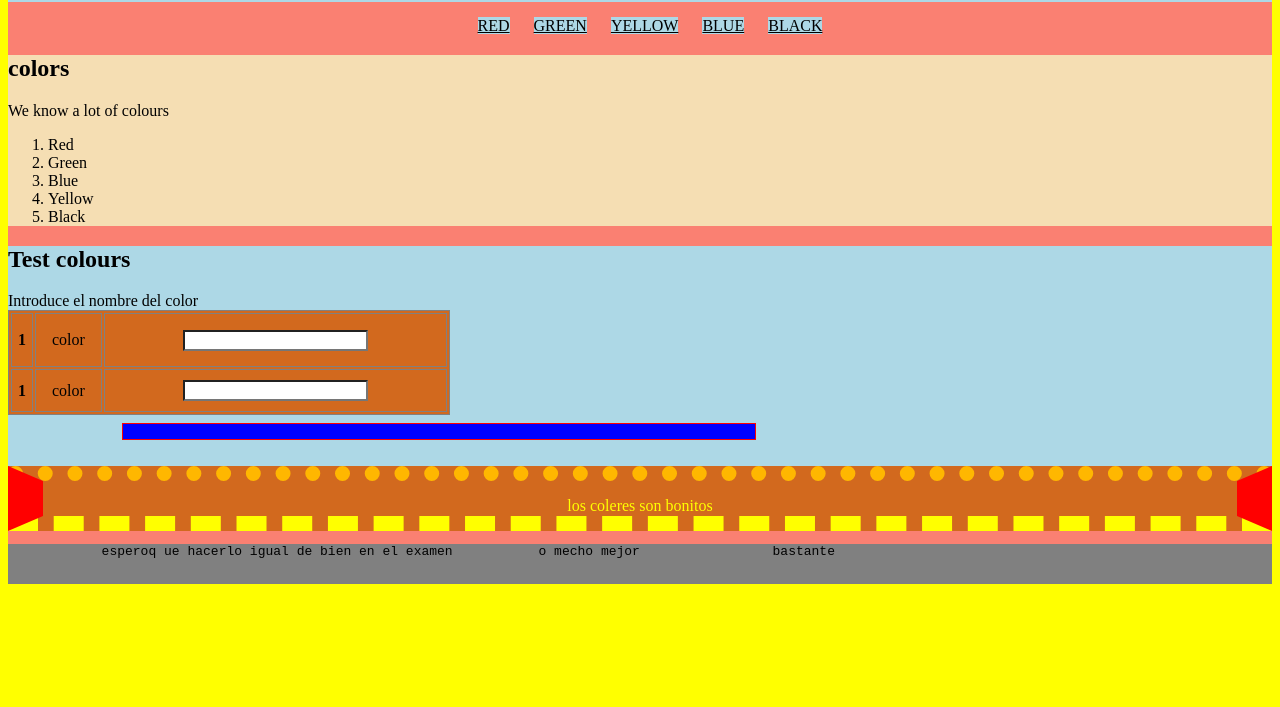
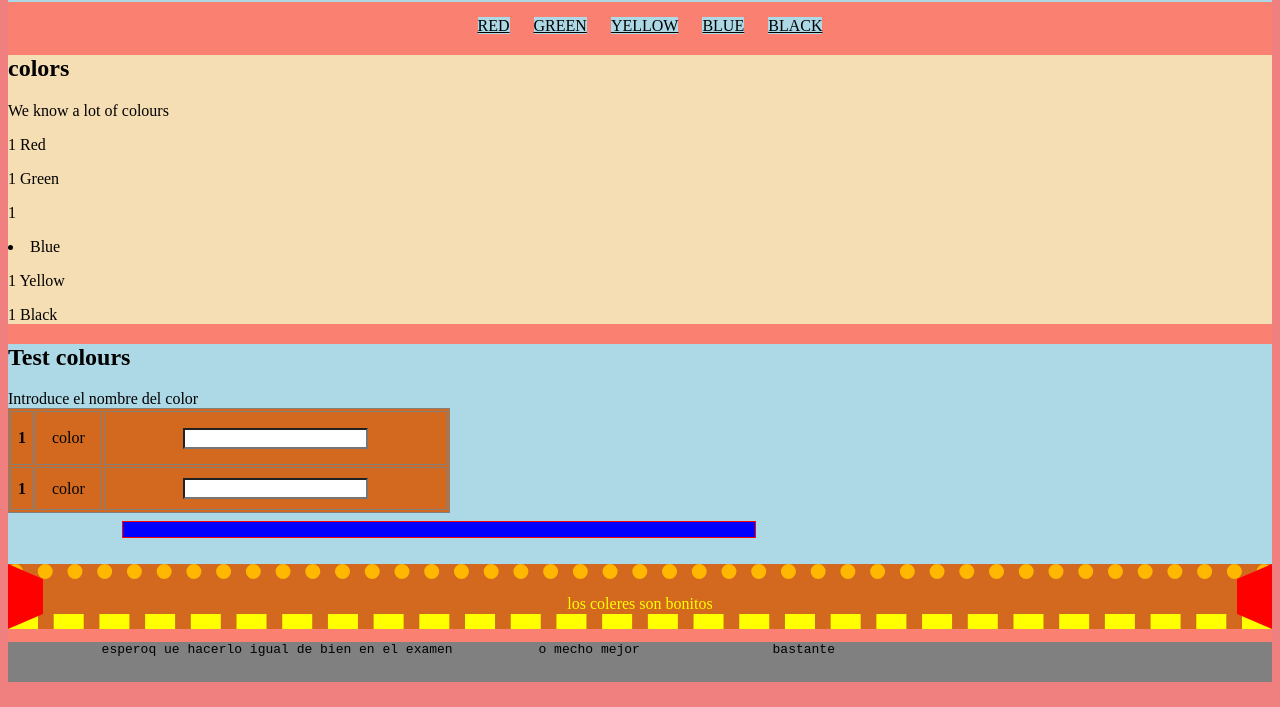
Before and after one commit to Jhotta111/Hablidad, a plain HTML site: page index.html in a window 1280 px wide. Shown: the part 93-800 px from the top of the page. Drawn offline with Linux system fonts and the light colour scheme; a web font is replaced by a local one.

Commit message:
completo

```diff
--- a/estilos.css
+++ b/estilos.css
@@ -4,7 +4,17 @@
         background-color: yellow;
     }
 }
+@media (orientation:portrait) {
+    html {
+        background-color: limegreen;
+    }
+}
 
+@media screen {
+    html {
+        background-color: lightcoral;
+    }
+}
 body {
     background-color: salmon;
 }
@@ -15,7 +25,7 @@ header {
     background-color: lightblue;
     text-align: center;
     color: red;
-
+    text-shadow: 0.3em 0.3em 0.09em #333
 }
 
 /*Nava*/
@@ -60,6 +70,13 @@ ol {
     text-align: left;
 }
 
+p#reset_color {
+    counter-reset: cuenta-colores;
+}
+p#list::before {
+    content: counter(cuenta-colores);
+    counter-increment: cuenta-colores;
+}
 /*Section dos*/
 
 section.sec2 {
--- a/index.html
+++ b/index.html
@@ -36,14 +36,27 @@
             <h2>
                 colors
             </h2>
-            <p id="sec1">We know a lot of colours</p>
-            <ol id="sec1">
-                <li id="ect1">Red</li>
-                <li id="ect1">Green</li>
+            <div id="lista">
+                <p>
+                    We know a lot of colours
+                </p>
+                <p id="list">
+                    Red
+                </p>
+                <p id="list">
+                    Green
+                </p>
+                <p id="list">
                 <li id="ect1">Blue</li>
-                <li id="ect1">Yellow</li>
-                <li id="ect1">Black</li>
-            </ol>
+
+                </p>
+                <p id="list">
+                    Yellow
+                </p>
+                <p id="list">
+                    Black
+                </p>
+            </div>
         </section>
 
         <section class="sec2">
```
